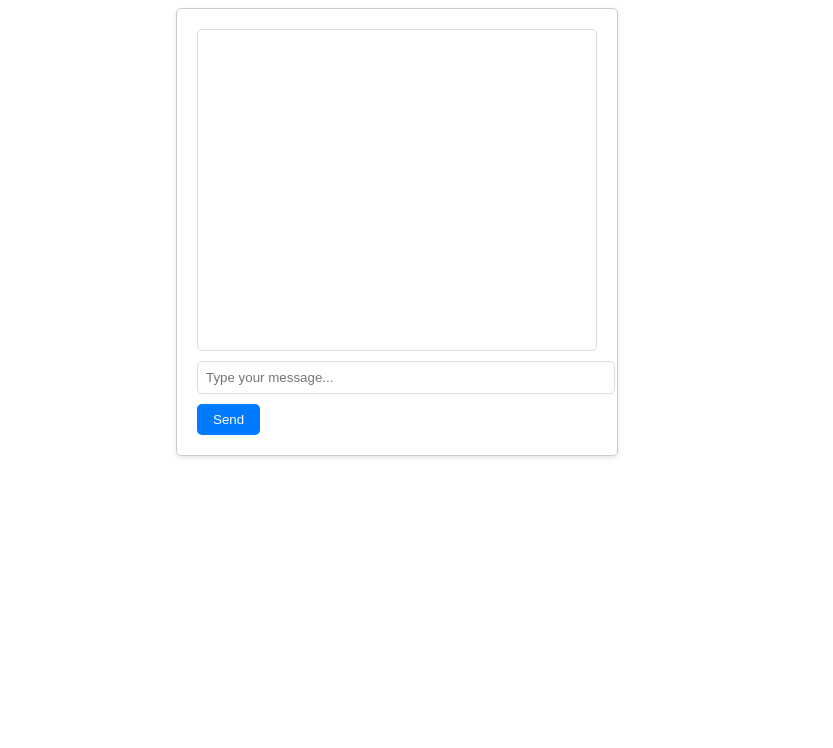
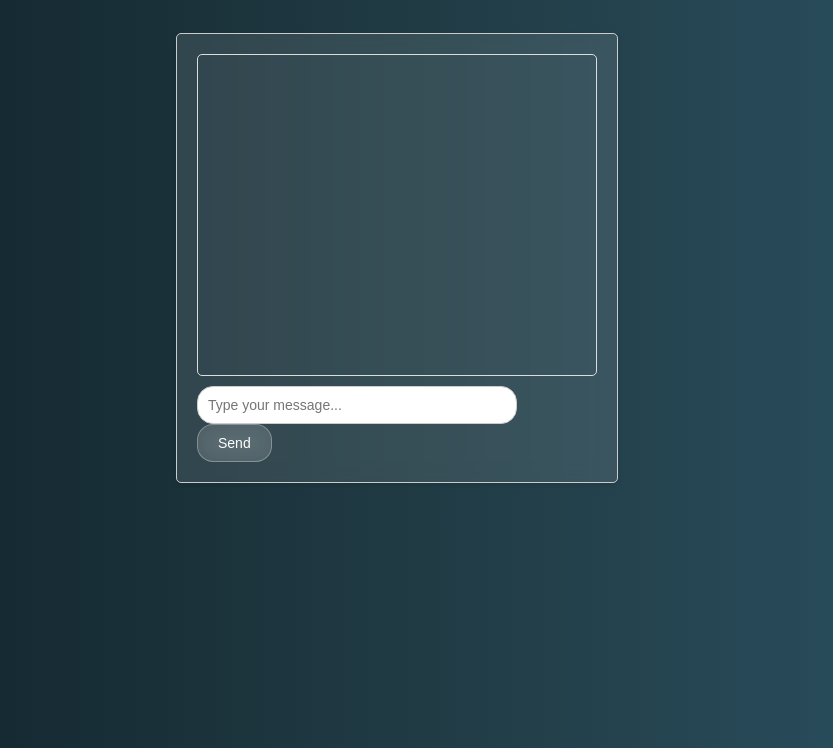
Before and after one commit to shivaneshwaran/JUPI-LEARN, a Flask app: template templates/frontendai.html in a window 1280 px wide. Shown: the top 748 px of the page, without its empty margins (243-1076 px from the left). Run offline with Flask 3, Linux system fonts and the light colour scheme; the template is opened without the code that fills it, so the values that code supplies are empty.

Commit message:
Update frontendai.html

```diff
--- a/templates/frontendai.html
+++ b/templates/frontendai.html
@@ -5,6 +5,23 @@
     <meta name="viewport" content="width=device-width, initial-scale=1.0">
     <title>Chat Interface</title>
     <style>
+        body {
+            background: linear-gradient(to right, #0F2027, #203A43, #2C5364);
+            padding: 25px;
+            font-family: Arial, sans-serif;
+            color: #ffffff;
+        }
+
+        .glass-panel {
+            background: rgba(255, 255, 255, 0.1);
+            border-radius: 16px;
+            padding: 20px;
+            margin-bottom: 20px;
+            backdrop-filter: blur(10px);
+            border: 1px solid rgba(255, 255, 255, 0.3);
+            transition: transform 0.5s;
+        }
+
         #chat-box {
             width: 400px;
             margin: auto;
@@ -13,6 +30,7 @@
             border-radius: 5px;
             box-shadow: 0 2px 5px rgba(0, 0, 0, 0.1);
         }
+
         #messages {
             height: 300px;
             overflow-y: scroll;
@@ -21,76 +39,74 @@
             padding: 10px;
             border-radius: 5px;
         }
+
         #user-input {
-            width: 100%;
-            padding: 8px;
-            border: 1px solid #ddd;
-            border-radius: 5px;
-            margin-bottom: 10px;
+            width: calc(100% - 80px); /* Adjusted for smaller screens */
+            padding: 10px;
+            box-sizing: border-box;
+            border: 1px solid #ccc;
+            border-radius: 16px;
+            font-size: 14px;
+            margin-right: 10px;
         }
+
         #send-btn {
-            padding: 8px 16px;
-            background-color: #007bff;
-            color: #fff;
-            border: none;
-            border-radius: 5px;
+            background: rgba(255, 255, 255, 0.1);
+            color: #ffffff;
+            border-radius: 16px;
+            padding: 10px 20px; /* Adjusted padding */
+            margin-bottom: 0px;
+            backdrop-filter: blur(10px);
+            border: 1px solid rgba(255, 255, 255, 0.3);
+            transition: background-color 0.5s;
+            font-size: 14px;
             cursor: pointer;
         }
+
         #send-btn:hover {
-            background-color: #0056b3;
+            background-color: #45a049;
         }
     </style>
 </head>
 <body>
-    <div id="chat-box">
+    <div id="chat-box" class="glass-panel">
         <div id="messages"></div>
         <input type="text" id="user-input" placeholder="Type your message...">
-        <button id="send-btn">Send</button>
+        <button id="send-btn" onclick="sendMessage()">Send</button>
     </div>
 
     <script>
-        document.addEventListener('DOMContentLoaded', function () {
-            const messagesContainer = document.getElementById('messages');
-            const userInput = document.getElementById('user-input');
-            const sendBtn = document.getElementById('send-btn');
+        async function sendMessage() {
+            const userInput = document.getElementById('user-input').value.trim();
+            if (userInput === '') return;
 
-            // Function to add message to the chat box
-            function addMessage(role, text) {
-                const messageElement = document.createElement('div');
-                messageElement.classList.add('message');
-                messageElement.classList.add(role);
-                messageElement.innerText = text;
-                messagesContainer.appendChild(messageElement);
-                messagesContainer.scrollTop = messagesContainer.scrollHeight; // Scroll to bottom
-            }
+            displayMessage('You: ' + userInput);
 
-            // Send user message to backend and display response
-            sendBtn.addEventListener('click', function () {
-                const userMessage = userInput.value.trim();
-                if (userMessage !== '') {
-                    addMessage('user', userMessage);
-                    userInput.value = ''; // Clear input field
+            // Call the function to send the user message to the chatbot and retrieve the response
+            // For demonstration purposes, the implementation of this function is omitted
 
-                    // Send message to backend
-                    fetch('/chat', {
-                        method: 'POST',
-                        headers: {
-                            'Content-Type': 'application/json'
-                        },
-                        body: JSON.stringify({ history: [], user_input: userMessage })
-                    })
-                    .then(response => response.json())
-                    .then(data => {
-                        const modelResponse = data.response;
-                        addMessage('model', modelResponse);
-                    })
-                    .catch(error => {
-                        console.error('Error:', error);
-                        addMessage('model', 'Error occurred. Please try again.');
-                    });
-                }
-            });
-        });
+            // Display AI response in the response area
+            displayResponse('AI: Lorem ipsum dolor sit amet, consectetur adipiscing elit. Sed do eiusmod tempor incididunt ut labore et dolore magna aliqua.');
+
+            document.getElementById('user-input').value = '';
+        }
+
+        function displayMessage(message) {
+            const chatMessages = document.getElementById('messages');
+            const messageElement = document.createElement('div');
+            messageElement.textContent = message;
+            chatMessages.appendChild(messageElement);
+            chatMessages.scrollTop = chatMessages.scrollHeight; // Scroll to bottom
+        }
+
+        function displayResponse(response) {
+            const responseContainer = document.getElementById('messages');
+            const responseElement = document.createElement('div');
+            responseElement.textContent = response;
+            responseElement.style.color = '#fff';
+            responseContainer.appendChild(responseElement);
+            responseContainer.scrollTop = responseContainer.scrollHeight; // Scroll to bottom
+        }
     </script>
 </body>
 </html>
```
